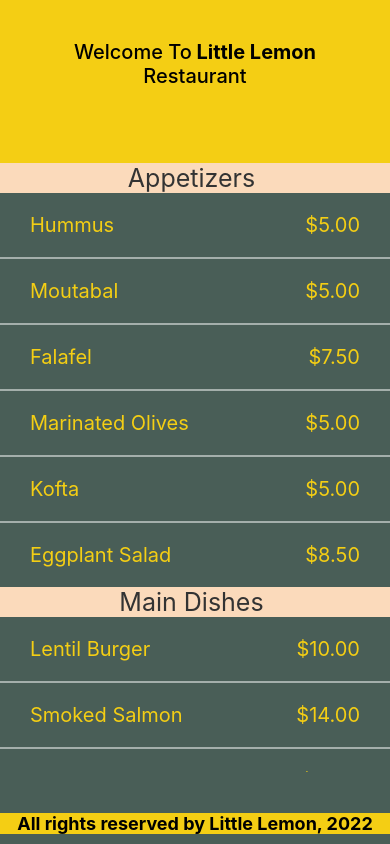
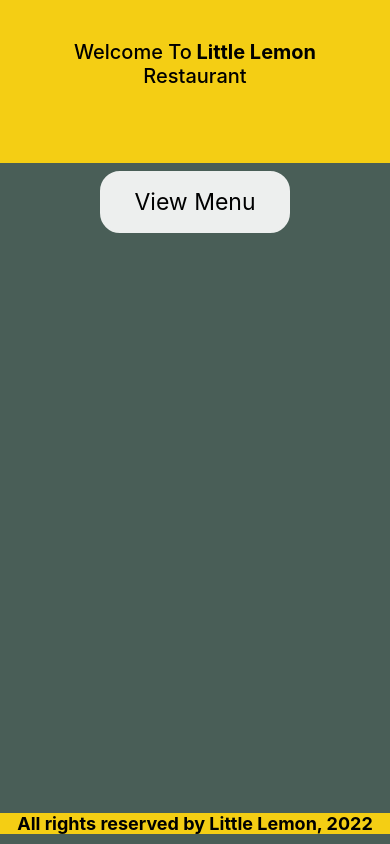
Before and after one commit to farahoumezzine/Little-Lemon-Restaurant, a React Native app: screen / in a window 390 px wide. Built offline with nearby package versions, Linux system fonts and the light colour scheme.

Commit message:
pressable menu

```diff
--- a/components/MenuItems2..js
+++ b/components/MenuItems2..js
@@ -1,4 +1,5 @@
 import { StatusBar } from "expo-status-bar";
+import { useState } from "react";
 import {
   StyleSheet,
   Text,
@@ -64,6 +65,9 @@
 const Separator = ({}) => <View style={styles.Separator}></View>;
 
 const MenuItems2 = () => {
+  /************/
+  const [shownMenu, setShowMenu] = useState(false);
+
   //The renderItem takes an item from the data and renders it into the list.
   const renderItem = ({ item }) => <Item name={item.name} price={item.price} />;
 
@@ -73,6 +77,16 @@
 
   return (
     <View style={{ flex: 0.75 }}>
+      <Pressable
+        style={styles.btn}
+        onPress={() => {
+          /************/
+          setShowMenu(!shownMenu);
+        }}
+      >
+        <Text style={styles.textbtn}> {shownMenu ? "Home" : "View Menu "}</Text>
+      </Pressable>
+      {shownMenu && (
         <SectionList
           keyExtractor={(item, index) => item + index} //It tells the list to use each id as React keys.
           sections={menuItemsToDisplay}
@@ -80,6 +94,7 @@
           renderSectionHeader={renderSectionHeader}
           ItemSeparatorComponent={Separator}
         />
+      )}
     </View>
   );
 };
@@ -116,5 +131,18 @@
     borderWidth: 0.5,
     opacity: 0.5,
   },
+  btn: {
+    margin: 100,
+    backgroundColor: "#EDEFEE",
+    borderColor: "#EDEFEE",
+    borderWidth: 2,
+    borderRadius: 20,
+    marginVertical: 8,
+  },
+  textbtn: {
+    fontSize: 23,
+    padding: 15,
+    textAlign: "center",
+  },
 });
 export default MenuItems2;
```
Lines whose indentation alone changed are shown as unchanged.
